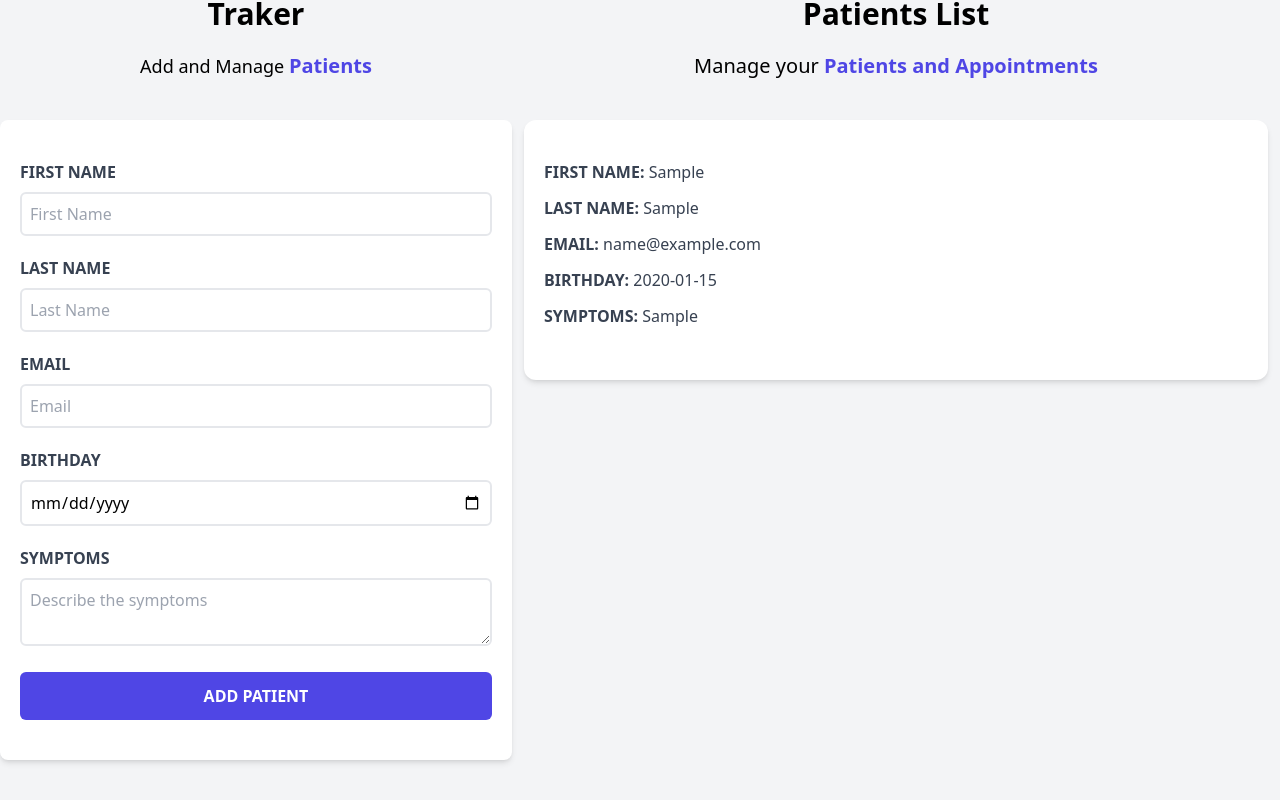
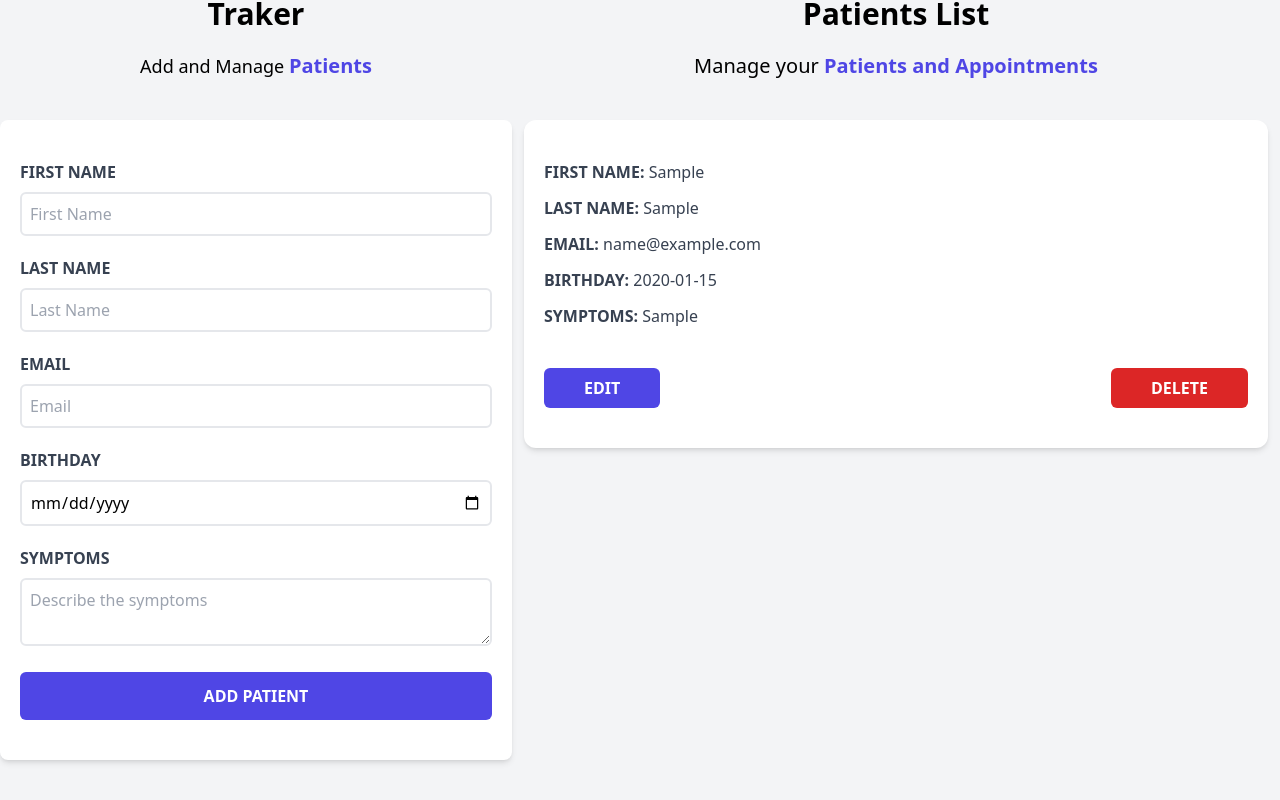
Before and after one commit to SrVleh/appointments-project, a React (Vite) app: page / in a window 1280 px wide. Both pictures are taken after typing "Sample", "Sample", "name@example.com", "2020-01-15", "Sample" into the empty fields and a click on the input "Add patient". Shown: the part 228-1028 px from the top of the page. Built offline with nearby package versions, Linux system fonts and the light colour scheme.

Commit message:
Adding edit and delete buttons for patient + styles

```diff
--- a/src/components/Patient.jsx
+++ b/src/components/Patient.jsx
@@ -19,6 +19,15 @@
         <p className="font-bold mb-3 text-gray-700 uppercase">Symptoms: {''}
             <span className="font-normal normal-case">{ symptoms }</span>
         </p>
+
+        <div className="flex justify-between mt-10">
+            <button type="button" className="py-2 px-10 bg-indigo-600 hover:bg-indigo-700 text-white font-bold uppercase rounded-md">
+                Edit
+            </button>
+            <button type="button" className="py-2 px-10 bg-red-600 hover:bg-red-700 text-white font-bold uppercase rounded-md">
+                Delete
+            </button>
+        </div>
     </div>
   );
 }
```
